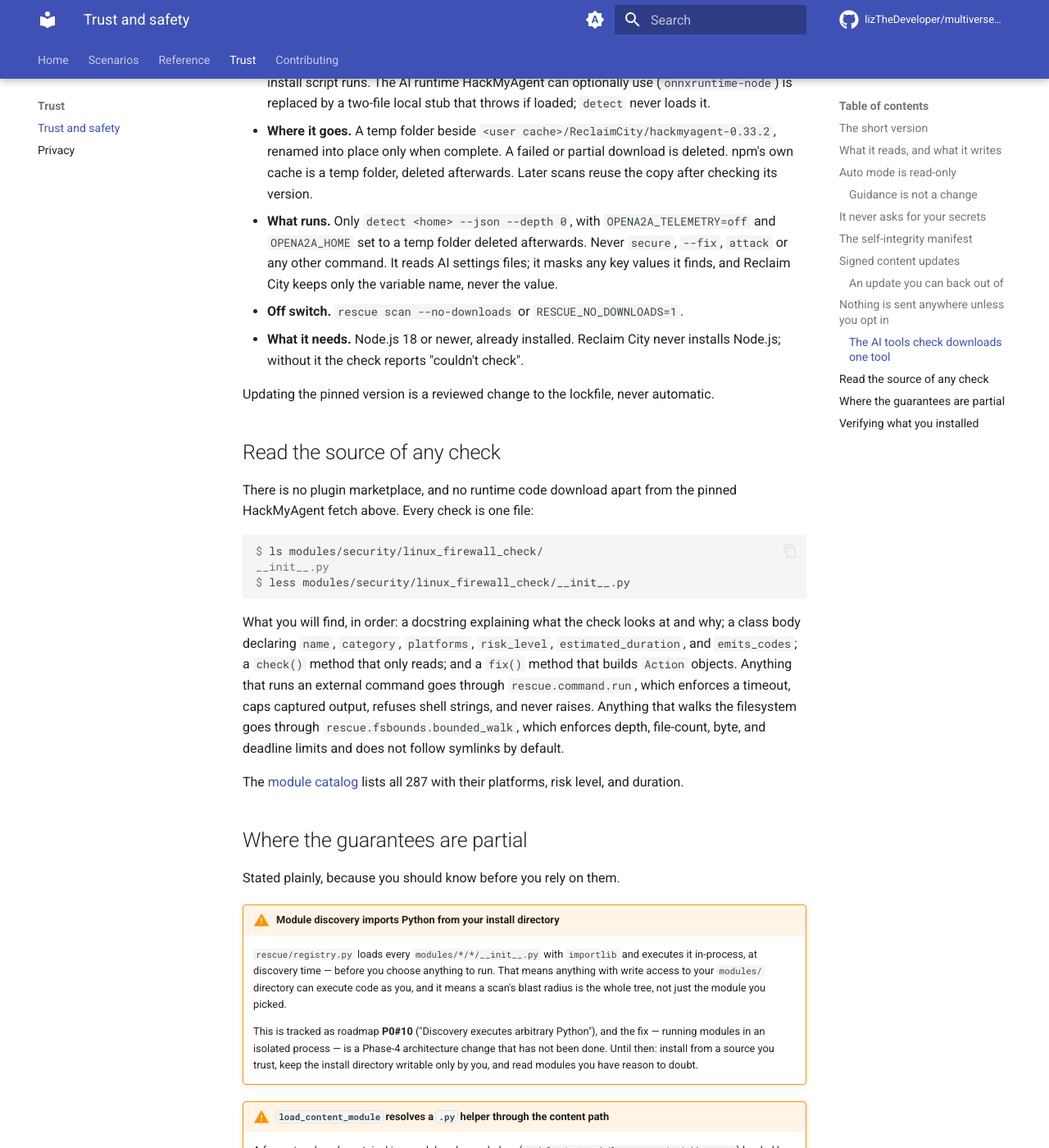
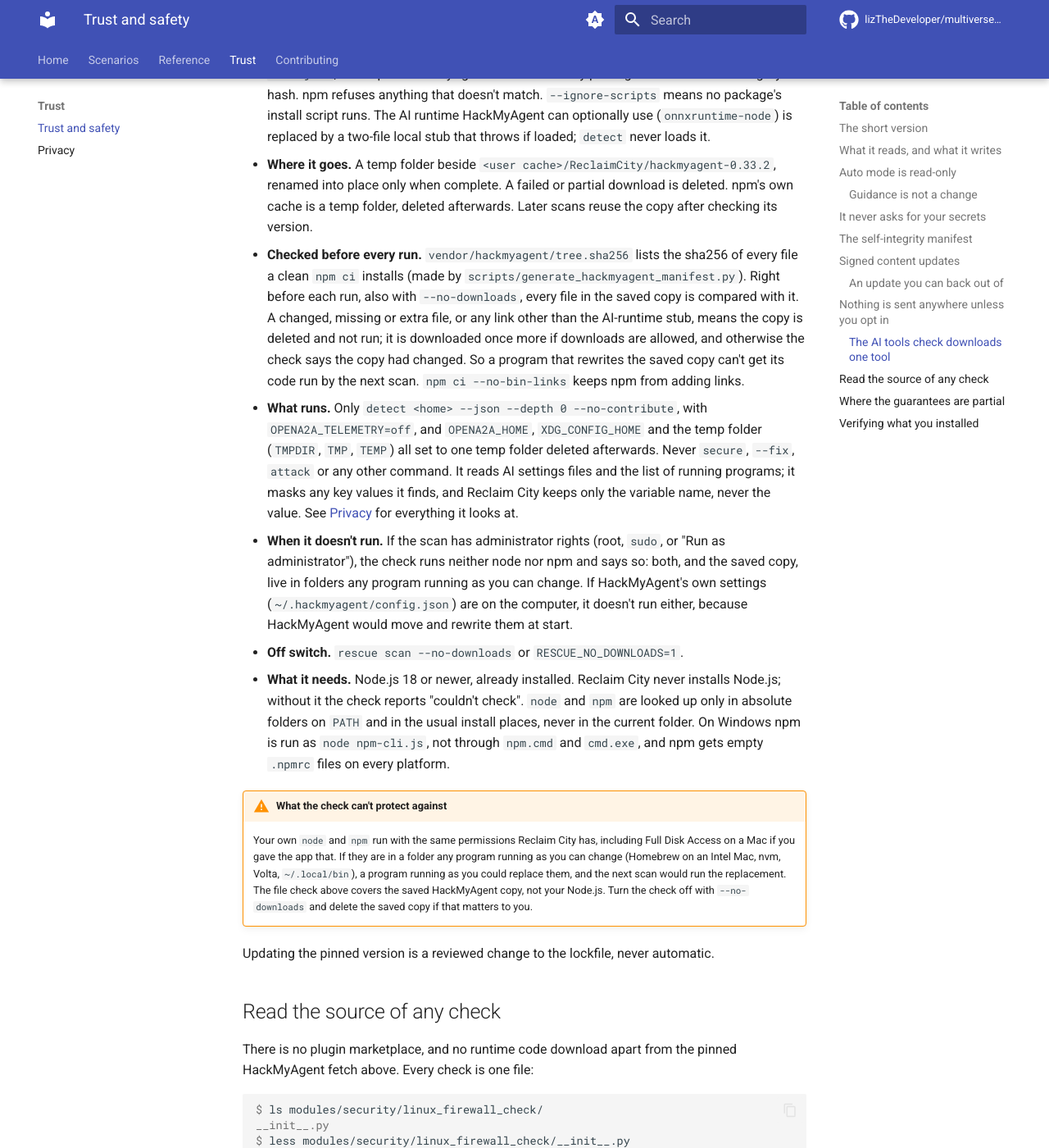
Before and after one commit to lizTheDeveloper/multiverse-device-rescue, an MkDocs documentation site: the page built from docs/trust-and-safety.md, in a window 1280 px wide and 1400 px high, scrolled down 8005 px. Shown: the whole window at 82% size. Built offline with MkDocs 1.6.1 and Material for MkDocs 9.7.7, drawn with Linux system fonts in a browser that asks for light colours; comment, search, counter and statistics services are not loaded; some of the changed text lies outside the part shown.

Commit message:
Docs: what HackMyAgent itself looks at; verification, elevation, residual risk
Review C1 (residual risk), M4: npm's User-Agent, empty .npmrc files
(HTTPS_PROXY still used), ps aux, the hardware-ID read for its telemetry
file (still computed, kept in the throwaway folder), its temp sweep. The
walkthrough covers the new couldn't-check reasons.

Co-Authored-By: Claude Opus 5.5 <noreply@anthropic.com>

```diff
--- a/docs/trust-and-safety.md
+++ b/docs/trust-and-safety.md
@@ -13,7 +13,7 @@ overstates its own guarantees is teaching you the wrong habit.
 | --- | --- |
 | Does `rescue --auto` change my system? | No. Zero shipped modules opt in to unattended change. |
 | Does it ever ask for a password, 2FA code, or recovery key? | No. There is no such prompt anywhere in the tool. |
-| Does it send anything anywhere? | Only when you ask: the AI layer when you turn it on, `rescue update` when you run it, and the "who runs this address" lookups after a connection watch you start or for addresses you give `rescue lookup`. Those send only the public addresses: to RIPE NCC, to rdap.org, which redirects your computer to the regional registry that holds each address (ARIN, RIPE NCC, APNIC, LACNIC or AFRINIC) to ask it directly, and to reverse DNS through your computer's own resolver. Each service also sees your computer's public IP address, as any website does, and the app's name and version. `rescue watch --no-lookups` turns them off. One download happens during a normal scan: the AI tools check fetches HackMyAgent from the npm registry once, pinned by integrity hash, and nothing about your computer is sent. `rescue scan --no-downloads` turns it off. |
+| Does it send anything anywhere? | Only when you ask: the AI layer when you turn it on, `rescue update` when you run it, and the "who runs this address" lookups after a connection watch you start or for addresses you give `rescue lookup`. Those send only the public addresses: to RIPE NCC, to rdap.org, which redirects your computer to the regional registry that holds each address (ARIN, RIPE NCC, APNIC, LACNIC or AFRINIC) to ask it directly, and to reverse DNS through your computer's own resolver. Each service also sees your computer's public IP address, as any website does, and the app's name and version. `rescue watch --no-lookups` turns them off. One download happens during a normal scan: the AI tools check fetches HackMyAgent from the npm registry once, pinned by integrity hash. The registry sees your IP address and npm's own User-Agent (npm and Node.js versions, operating system, processor type); nothing else about your computer is sent. `--no-downloads` on `scan`, `export` or `run` turns it off. |
 | Can an update push new Python code to my machine? | Not through the sanctioned path. Updates carry data files only, and content commits containing anything else are rejected. |
 | Can I read what a check does before running it? | Yes. Every module is one plain Python file in the source tree. |
 | Does it verify it has not been tampered with? | Yes, at every launch, with a SHA-256 manifest — but the check warns and continues rather than blocking. |
@@ -338,14 +338,45 @@ this with HackMyAgent (OpenA2A, Apache-2.0,
   complete. A failed or partial download is deleted. npm's own cache is a
   temp folder, deleted afterwards. Later scans reuse the copy after checking
   its version.
-- **What runs.** Only `detect <home> --json --depth 0`, with
-  `OPENA2A_TELEMETRY=off` and `OPENA2A_HOME` set to a temp folder deleted
-  afterwards. Never `secure`, `--fix`, `attack` or any other command. It reads
-  AI settings files; it masks any key values it finds, and Reclaim City keeps
-  only the variable name, never the value.
+- **Checked before every run.** `vendor/hackmyagent/tree.sha256` lists the
+  sha256 of every file a clean `npm ci` installs (made by
+  `scripts/generate_hackmyagent_manifest.py`). Right before each run, also
+  with `--no-downloads`, every file in the saved copy is compared with it.
+  A changed, missing or extra file, or any link other than the AI-runtime
+  stub, means the copy is deleted and not run; it is downloaded once more
+  if downloads are allowed, and otherwise the check says the copy had
+  changed. So a program that rewrites the saved copy can't get its code run
+  by the next scan. `npm ci --no-bin-links` keeps npm from adding links.
+- **What runs.** Only `detect <home> --json --depth 0 --no-contribute`, with
+  `OPENA2A_TELEMETRY=off`, and `OPENA2A_HOME`, `XDG_CONFIG_HOME` and the temp
+  folder (`TMPDIR`, `TMP`, `TEMP`) all set to one temp folder deleted
+  afterwards. Never `secure`, `--fix`, `attack` or any other command. It
+  reads AI settings files and the list of running programs; it masks any key
+  values it finds, and Reclaim City keeps only the variable name, never the
+  value. See [Privacy](privacy.md#what-leaves-the-machine) for everything it
+  looks at.
+- **When it doesn't run.** If the scan has administrator rights (root, `sudo`,
+  or "Run as administrator"), the check runs neither node nor npm and says
+  so: both, and the saved copy, live in folders any program running as you
+  can change. If HackMyAgent's own settings (`~/.hackmyagent/config.json`)
+  are on the computer, it doesn't run either, because HackMyAgent would move
+  and rewrite them at start.
 - **Off switch.** `rescue scan --no-downloads` or `RESCUE_NO_DOWNLOADS=1`.
 - **What it needs.** Node.js 18 or newer, already installed. Reclaim City
   never installs Node.js; without it the check reports "couldn't check".
+  `node` and `npm` are looked up only in absolute folders on `PATH` and in
+  the usual install places, never in the current folder. On Windows npm is
+  run as `node npm-cli.js`, not through `npm.cmd` and `cmd.exe`, and npm
+  gets empty `.npmrc` files on every platform.
+
+!!! warning "What the check can't protect against"
+    Your own `node` and `npm` run with the same permissions Reclaim City has,
+    including Full Disk Access on a Mac if you gave the app that. If they are
+    in a folder any program running as you can change (Homebrew on an Intel
+    Mac, nvm, Volta, `~/.local/bin`), a program running as you could replace
+    them, and the next scan would run the replacement. The file check above
+    covers the saved HackMyAgent copy, not your Node.js. Turn the check off
+    with `--no-downloads` and delete the saved copy if that matters to you.
 
 Updating the pinned version is a reviewed change to the lockfile, never
 automatic.
```
Also changed, not shown: docs/commands.md (+12 -2 lines), docs/privacy.md (+28 -9 lines), guides/remediation/check_what_ai_tools_can_reach.md (+18 -3 lines), 1 other file.
